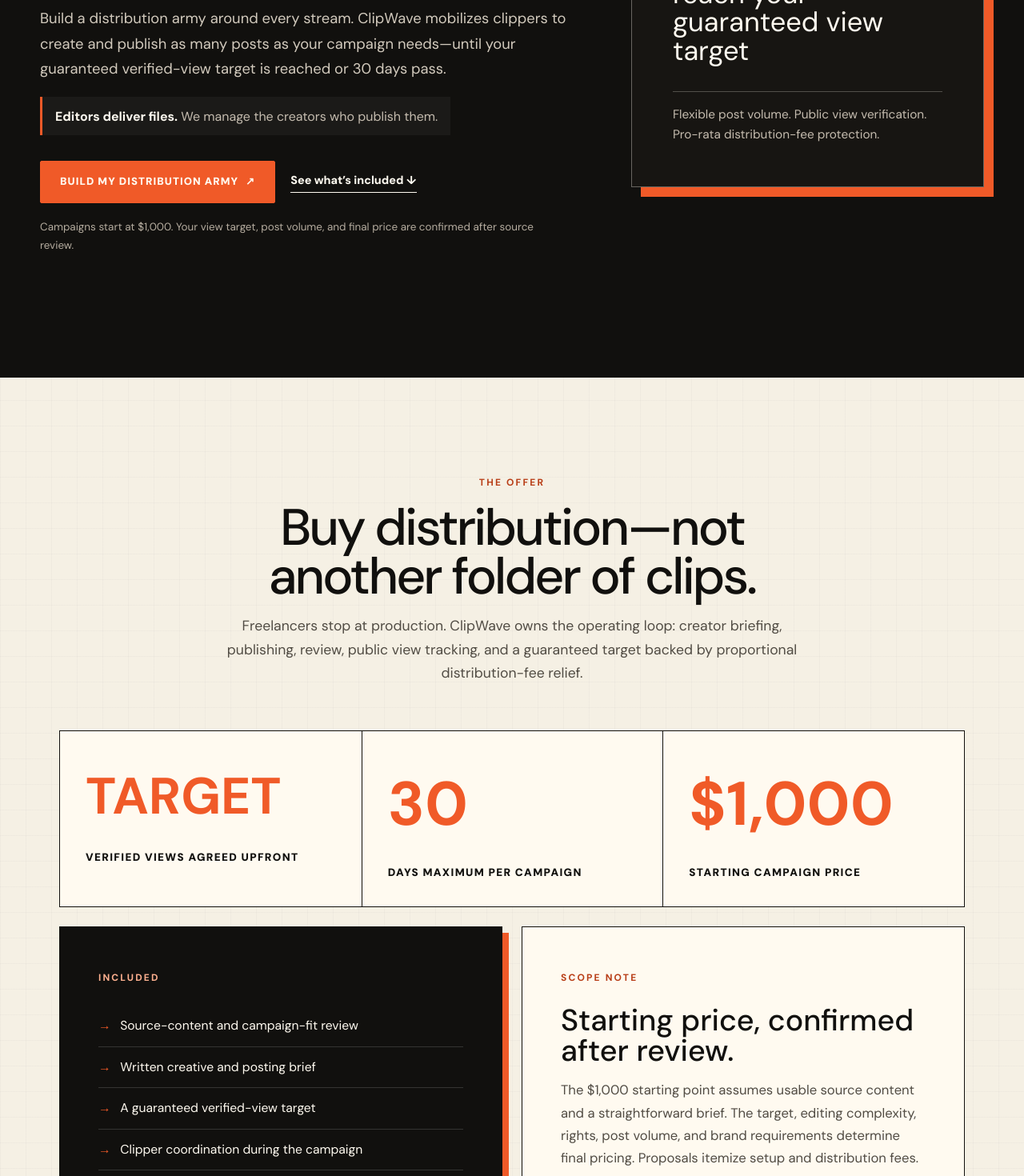
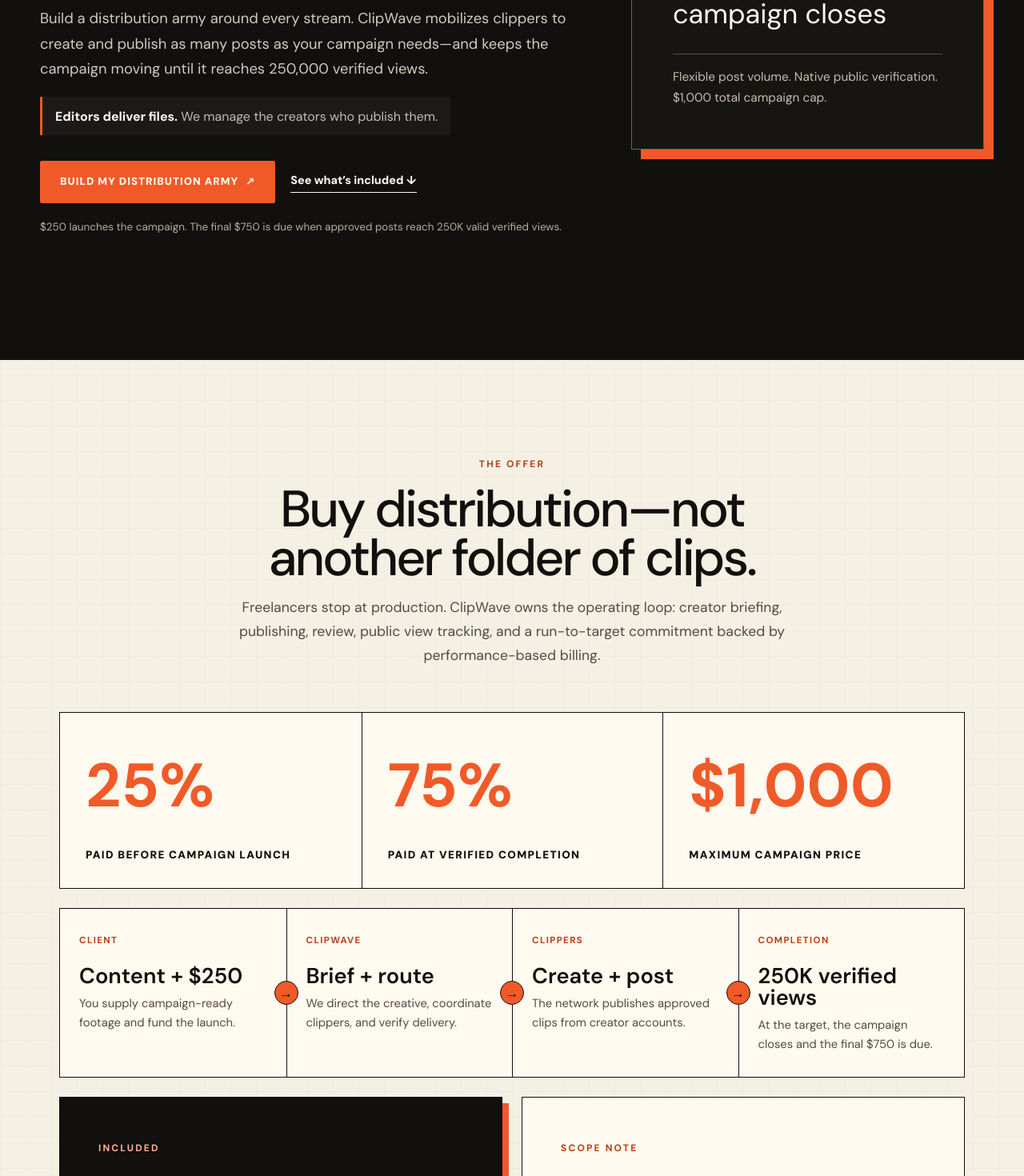
Before and after one commit to mrgyatso/clipping-site, a Next.js app: page / in a window 1280 px wide. Shown: the part 620-2090 px from the top of the page at 80% size. Built offline with nearby package versions, Linux system fonts and the light colour scheme; no server answers.

Commit message:
feat: launch run-to-250k campaign offer

```diff
--- a/app/api/leads/route.ts
+++ b/app/api/leads/route.ts
@@ -2,12 +2,10 @@
 import type {
   BudgetRange,
   CampaignGoal,
-  LaunchWindow,
   LeadAttribution,
   LeadClassification,
   LeadSubmission,
   SourceReadiness,
-  ViewTargetRange,
 } from "@/data/site";
 import { siteConfig } from "@/data/site";
 
@@ -27,21 +25,10 @@
   "2500_4999",
   "5000_plus",
 ]);
-const viewTargetRanges = new Set<ViewTargetRange>([
-  "100k_499k",
-  "500k_999k",
-  "1m_4_9m",
-  "5m_plus",
-]);
 const sourceReadinessValues = new Set<SourceReadiness>([
   "ready",
   "needs_preparation",
   "not_ready",
-]);
-const launchWindows = new Set<LaunchWindow>([
-  "within_30_days",
-  "one_to_three_months",
-  "later",
 ]);
 
 function clean(value: unknown, maxLength = 300) {
@@ -62,11 +49,8 @@
 function classify(
   budgetRange: BudgetRange,
   sourceReadiness: SourceReadiness,
-  launchWindow: LaunchWindow,
 ): LeadClassification {
-  return budgetRange !== "under_1000" &&
-    sourceReadiness === "ready" &&
-    launchWindow === "within_30_days"
+  return budgetRange !== "under_1000" && sourceReadiness === "ready"
     ? "qualified"
     : "manual_review";
 }
@@ -125,9 +109,7 @@
   const sourceContentUrl = clean(body.sourceContentUrl, 1000);
   const campaignGoal = clean(body.campaignGoal) as CampaignGoal;
   const budgetRange = clean(body.budgetRange) as BudgetRange;
-  const viewTargetRange = clean(body.viewTargetRange) as ViewTargetRange;
   const sourceReadiness = clean(body.sourceReadiness) as SourceReadiness;
-  const launchWindow = clean(body.launchWindow) as LaunchWindow;
   const notes = clean(body.notes, 3000);
 
   const invalid =
@@ -137,9 +119,7 @@
     !validUrl(sourceContentUrl) ||
     !campaignGoals.has(campaignGoal) ||
     !budgetRanges.has(budgetRange) ||
-    !viewTargetRanges.has(viewTargetRange) ||
-    !sourceReadinessValues.has(sourceReadiness) ||
-    !launchWindows.has(launchWindow);
+    !sourceReadinessValues.has(sourceReadiness);
 
   if (invalid) {
     return NextResponse.json(
@@ -168,11 +148,7 @@
     );
   }
 
-  const classification = classify(
-    budgetRange,
-    sourceReadiness,
-    launchWindow,
-  );
+  const classification = classify(budgetRange, sourceReadiness);
   const lead: LeadSubmission = {
     name,
     email,
@@ -180,9 +156,7 @@
     sourceContentUrl,
     campaignGoal,
     budgetRange,
-    viewTargetRange,
     sourceReadiness,
-    launchWindow,
     notes: notes || undefined,
     classification,
     attribution: sanitizeAttribution(body.attribution),
@@ -225,9 +199,8 @@
           `Source content: ${sourceContentUrl}`,
           `Goal: ${campaignGoal}`,
           `Budget: ${budgetRange}`,
-          `Desired verified-view target: ${viewTargetRange}`,
+          "Offer: $1,000 / 250K verified views",
           `Source readiness: ${sourceReadiness}`,
-          `Launch window: ${launchWindow}`,
           `Notes: ${notes || "—"}`,
           `Attribution: ${JSON.stringify(lead.attribution)}`,
           `Submitted: ${lead.submittedAt}`,
@@ -263,7 +236,7 @@
       name,
       email,
       company,
-      view_target: viewTargetRange,
+      campaign_offer: "250k_verified_views",
       utm_source: lead.attribution.source ?? "",
       utm_medium: lead.attribution.medium ?? "",
       utm_campaign: lead.attribution.campaign ?? "",
--- a/app/globals.css
+++ b/app/globals.css
@@ -154,7 +154,7 @@
   box-shadow: 12px 12px 0 var(--orange);
 }
 .panel-label { display: block; color: var(--orange-light); font-family: var(--font-mono); font-size: .74rem; font-weight: 700; letter-spacing: .18em; text-transform: uppercase; }
-.hero-panel strong { display: block; margin-top: 2rem; color: var(--orange); font-family: var(--font-mono); font-size: clamp(6rem, 13vw, 11rem); font-weight: 700; line-height: .7; }
+.hero-panel strong { display: block; margin-top: 2rem; color: var(--orange); font-family: var(--font-mono); font-size: clamp(4.5rem, 8vw, 7.5rem); font-weight: 700; letter-spacing: -.08em; line-height: .8; }
 .hero-panel > span:nth-of-type(2) { display: block; max-width: 300px; margin-top: 1.7rem; font-family: var(--font-display); font-size: 2.15rem; line-height: 1.04; }
 .panel-rule { height: 1px; margin: 2rem 0 1rem; background: rgba(255, 250, 240, .25); }
 .hero-panel p { color: #c5bcaf; font-size: .96rem; line-height: 1.65; }
@@ -175,8 +175,14 @@
 .metric-card { min-height: 210px; padding: 2rem; background: var(--paper-light); }
 .metric-card + .metric-card { border-left: 1px solid var(--ink); }
 .metric-card strong { display: block; color: var(--orange); font-family: var(--font-mono); font-size: clamp(3.3rem, 6vw, 5.5rem); font-weight: 700; }
-.metric-card:first-child strong { font-size: clamp(2.8rem, 5vw, 4.5rem); }
 .metric-card span { display: block; margin-top: 1rem; font-size: .84rem; font-weight: 900; letter-spacing: .1em; line-height: 1.45; text-transform: uppercase; }
+.value-flow { display: grid; grid-template-columns: repeat(4, 1fr); margin-top: 1.5rem; border: 1px solid var(--ink); background: var(--paper-light); }
+.value-flow article { position: relative; min-height: 210px; padding: 1.5rem; }
+.value-flow article + article { border-left: 1px solid var(--ink); }
+.value-flow article > span { color: var(--orange-ink); font-family: var(--font-mono); font-size: .72rem; font-weight: 700; letter-spacing: .12em; text-transform: uppercase; }
+.value-flow h3 { margin: 1.2rem 0 .65rem; font-family: var(--font-display); font-size: 1.7rem; font-weight: 520; line-height: 1; }
+.value-flow p { color: var(--muted); font-size: .92rem; line-height: 1.6; }
+.value-flow b { position: absolute; z-index: 1; top: 50%; right: -15px; display: grid; width: 30px; height: 30px; place-items: center; border: 1px solid var(--ink); border-radius: 50%; background: var(--orange); transform: translateY(-50%); }
 .included-grid { display: grid; grid-template-columns: 1fr 1fr; gap: 1.5rem; margin-top: 1.5rem; }
 .dark-card, .outline-card { min-height: 330px; padding: clamp(2rem, 4vw, 3rem); border: 1px solid var(--ink); }
 .dark-card { background: var(--ink); color: var(--paper-light); box-shadow: 8px 8px 0 var(--orange); }
@@ -372,6 +378,12 @@
   font-size: 1.12rem;
   line-height: 1.7;
 }
+.clipper-perks { display: grid; grid-template-columns: repeat(3, 1fr); margin-top: 3rem; border: 1px solid rgba(255, 255, 255, .35); text-align: left; }
+.clipper-perks article { min-height: 190px; padding: 1.5rem; background: rgba(255, 255, 255, .035); }
+.clipper-perks article + article { border-left: 1px solid rgba(255, 255, 255, .35); }
+.clipper-perks span { color: var(--orange-light); font-family: var(--font-mono); font-size: .72rem; font-weight: 700; }
+.clipper-perks h2 { margin: 1rem 0 .7rem; font-family: var(--font-display); font-size: 1.65rem; font-weight: 500; line-height: 1; }
+.clipper-perks p { color: #c5bcaf; font-size: .92rem; line-height: 1.6; }
 .community-links { display: grid; grid-template-columns: 1fr 1fr; gap: 1rem; margin-top: 3rem; }
 .community-link {
   display: grid;
@@ -424,6 +436,10 @@
   .metric-grid, .proof-grid, .objection-grid, .case-grid, .testimonial-grid { grid-template-columns: 1fr; }
   .metric-card + .metric-card { border-top: 1px solid var(--ink); border-left: 0; }
   .included-grid, .footer-main { grid-template-columns: 1fr; }
+  .value-flow { grid-template-columns: 1fr 1fr; }
+  .value-flow article:nth-child(3) { border-left: 0; }
+  .value-flow article:nth-child(n + 3) { border-top: 1px solid var(--ink); }
+  .value-flow article:nth-child(2) b { top: auto; right: 50%; bottom: -15px; transform: translateX(50%) rotate(90deg); }
   .step { grid-template-columns: 45px 1fr; }
   .step p { grid-column: 2; }
 }
@@ -439,6 +455,15 @@
   .form-actions { flex-direction: column; }
   .form-actions-or { width: 100%; height: 24px; flex-basis: 24px; }
   .community-links { grid-template-columns: 1fr; }
+  .clipper-perks { grid-template-columns: 1fr; }
+  .clipper-perks article { min-height: 0; }
+  .clipper-perks article + article { border-top: 1px solid rgba(255, 255, 255, .35); border-left: 0; }
+  .value-flow { grid-template-columns: 1fr; }
+  .value-flow article + article,
+  .value-flow article:nth-child(3) { border-left: 0; }
+  .value-flow article:nth-child(n + 2) { border-top: 1px solid var(--ink); }
+  .value-flow b,
+  .value-flow article:nth-child(2) b { top: auto; right: 50%; bottom: -15px; transform: translateX(50%) rotate(90deg); }
   .community-link { min-height: 120px; grid-template-columns: 50px 1fr auto; padding: 1.15rem; }
   .community-mark { width: 50px; height: 50px; }
   .community-mark svg { width: 34px; height: 34px; }
--- a/app/layout.tsx
+++ b/app/layout.tsx
@@ -41,7 +41,7 @@
 export const metadata: Metadata = {
   metadataBase: new URL(siteUrl),
   title: {
-    default: "Managed Clipping Campaigns | ClipWave",
+    default: "250K Verified-View Campaign | ClipWave",
     template: "%s | ClipWave",
   },
   description: siteConfig.description,
@@ -49,13 +49,13 @@
   openGraph: {
     type: "website",
     siteName: siteConfig.name,
-    title: "Managed Clipping Campaigns | ClipWave",
+    title: "250K Verified-View Campaign | ClipWave",
     description: siteConfig.description,
     url: "/",
   },
   twitter: {
     card: "summary_large_image",
-    title: "Managed Clipping Campaigns | ClipWave",
+    title: "250K Verified-View Campaign | ClipWave",
     description: siteConfig.description,
   },
 };
--- a/app/page.tsx
+++ b/app/page.tsx
@@ -4,31 +4,54 @@
 import { faqs, processProof } from "@/data/site";
 
 const deliverables = [
-  ["TARGET", "verified views agreed upfront"],
-  ["30", "days maximum per campaign"],
-  ["$1,000", "starting campaign price"],
+  ["25%", "paid before campaign launch"],
+  ["75%", "paid at verified completion"],
+  ["$1,000", "maximum campaign price"],
+] as const;
+
+const valueFlow = [
+  {
+    label: "Client",
+    title: "Content + $250",
+    body: "You supply campaign-ready footage and fund the launch.",
+  },
+  {
+    label: "ClipWave",
+    title: "Brief + route",
+    body: "We direct the creative, coordinate clippers, and verify delivery.",
+  },
+  {
+    label: "Clippers",
+    title: "Create + post",
+    body: "The network publishes approved clips from creator accounts.",
+  },
+  {
+    label: "Completion",
+    title: "250K verified views",
+    body: "At the target, the campaign closes and the final $750 is due.",
+  },
 ] as const;
 
 const steps = [
   {
     number: "01",
-    title: "We set the target",
-    body: "You share the content, view goal, launch timing, and constraints. We review the source and confirm a guaranteed verified-view target and itemized price.",
+    title: "We qualify the source",
+    body: "You share the footage, goal, and constraints. We confirm that the material can support the 250K verified-view campaign.",
   },
   {
     number: "02",
-    title: "We define the brief",
-    body: "Clip direction, brand boundaries, approval criteria, platforms, and reporting expectations are agreed before production.",
+    title: "You fund the launch",
+    body: "The first $250 secures campaign setup. We agree on clip direction, brand boundaries, platforms, and approval criteria.",
   },
   {
     number: "03",
     title: "We mobilize the army",
-    body: "Clippers create and publish from creator accounts. We coordinate the campaign, review submissions, and scale approved post volume toward the target.",
+    body: "Clippers create and publish from creator accounts. We coordinate, review, and keep approved posts moving until they reach the target.",
   },
   {
     number: "04",
-    title: "We verify the views",
-    body: "The campaign ends when the target is reached or at the day-30 cutoff. You receive approved post links, public platform counts, and the final guarantee calculation.",
+    title: "We close at 250K",
+    body: "We capture the native public counts, deliver the campaign record, and invoice the final $750 when valid verified views reach 250K.",
   },
 ] as const;
 
@@ -45,8 +68,8 @@
             <p>
               Build a distribution army around every stream. ClipWave mobilizes
               clippers to create and publish as many posts as your campaign
-              needs—until your guaranteed verified-view target is reached or 30
-              days pass.
+              needs—and keeps the campaign moving until it reaches 250,000
+              verified views.
             </p>
             <p className="hero-mechanism">
               <strong>Editors deliver files.</strong> We manage the creators who
@@ -65,18 +88,18 @@
               </Link>
             </div>
             <p className="microcopy">
-              Campaigns start at $1,000. Your view target, post volume, and
-              final price are confirmed after source review.
+              $250 launches the campaign. The final $750 is due when approved
+              posts reach 250K valid verified views.
             </p>
           </div>
           <div className="hero-panel" aria-label="Campaign guarantee overview">
             <span className="panel-label">Campaign / target-led</span>
-            <strong>30</strong>
-            <span>days maximum to reach your guaranteed view target</span>
+            <strong>250K</strong>
+            <span>verified views before the campaign closes</span>
             <div className="panel-rule" />
             <p>
-              Flexible post volume. Public view verification. Pro-rata
-              distribution-fee protection.
+              Flexible post volume. Native public verification. $1,000 total
+              campaign cap.
             </p>
           </div>
         </section>
@@ -88,7 +111,7 @@
             <p>
               Freelancers stop at production. ClipWave owns the operating loop:
               creator briefing, publishing, review, public view tracking, and a
-              guaranteed target backed by proportional distribution-fee relief.
+              run-to-target commitment backed by performance-based billing.
             </p>
           </div>
           <div className="metric-grid reveal">
@@ -99,27 +122,39 @@
               </article>
             ))}
           </div>
+          <div className="value-flow reveal" aria-label="How campaign value moves">
+            {valueFlow.map((item, index) => (
+              <article key={item.label}>
+                <span>{item.label}</span>
+                <h3>{item.title}</h3>
+                <p>{item.body}</p>
+                {index < valueFlow.length - 1 && (
+                  <b aria-hidden="true">→</b>
+                )}
+              </article>
+            ))}
+          </div>
           <div className="included-grid reveal">
             <article className="dark-card">
               <span className="kicker light">Included</span>
               <ul className="check-list">
                 <li>Source-content and campaign-fit review</li>
                 <li>Written creative and posting brief</li>
-                <li>A guaranteed verified-view target</li>
+                <li>A fixed 250K verified-view target</li>
                 <li>Clipper coordination during the campaign</li>
                 <li>Review against agreed approval criteria</li>
-                <li>As many approved posts as the agreed scope needs</li>
+                <li>As many approved posts as the campaign needs</li>
                 <li>Public view tracking and a delivery record</li>
               </ul>
             </article>
             <article className="outline-card">
               <span className="kicker">Scope note</span>
-              <h3>Starting price, confirmed after review.</h3>
+              <h3>One target. One campaign cap.</h3>
               <p>
-                The $1,000 starting point assumes usable source content and a
-                straightforward brief. The target, editing complexity, rights,
-                post volume, and brand requirements determine final pricing.
-                Proposals itemize setup and distribution fees.
+                The $250 launch payment covers source review, briefing, routing,
+                and management. The remaining $750 is due at 250K valid verified
+                views. If the campaign ends early under the signed terms, only
+                that completion balance is prorated to delivered views.
               </p>
             </article>
           </div>
@@ -169,19 +204,19 @@
         <section className="qualification section" id="qualification">
           <div className="qualification-copy reveal">
             <span className="kicker light">Campaign qualification</span>
-            <h2>Check whether the pilot fits your next 30 days.</h2>
+            <h2>Check whether your content can carry the campaign.</h2>
             <p>
-              Ready-to-share source content, at least a $1,000 budget, and a
-              launch target within 30 days unlock scheduling after successful
-              submission. Other requests receive a manual review.
+              Ready-to-share source content and a $1,000 campaign budget unlock
+              scheduling after successful submission. Other requests receive a
+              manual review.
             </p>
             <div className="prepare-card">
               <span>Qualified-call preparation</span>
               <ul>
                 <li>Your primary source-content link</li>
-                <li>Your preferred verified-view target</li>
+                <li>Your primary campaign goal</li>
                 <li>Brand, rights, or compliance constraints</li>
-                <li>Your ideal launch date</li>
+                <li>Confirmation that the $250 launch payment is ready</li>
               </ul>
             </div>
           </div>
@@ -200,8 +235,8 @@
               <span>It is</span>
               <h3>A verified distribution target</h3>
               <p>
-                Approved campaign posts count toward a view target measured
-                from native public platform counters at the cutoff.
+                Approved campaign posts run toward 250K views measured from
+                native public platform counters when the campaign closes.
               </p>
             </article>
             <article>
--- a/components/site-shell.tsx
+++ b/components/site-shell.tsx
@@ -42,8 +42,8 @@
         <div>
           <Logo />
           <p>
-            Guaranteed-view distribution campaigns for YouTubers and live
-            sellers with content ready to move.
+            A $1,000 distribution campaign that keeps moving until approved
+            posts reach 250,000 verified views.
           </p>
         </div>
         <div className="footer-links">
@@ -67,7 +67,7 @@
       </div>
       <div className="footer-bottom">
         <span>© {new Date().getFullYear()} {siteConfig.name}</span>
-        <span>View guarantees apply only under an eligible signed campaign scope.</span>
+        <span>The 250K commitment applies only under an accepted campaign agreement.</span>
       </div>
     </footer>
   );
--- a/data/site.ts
+++ b/data/site.ts
@@ -13,14 +13,7 @@
   | "2500_4999"
   | "5000_plus";
 
-export type ViewTargetRange =
-  | "100k_499k"
-  | "500k_999k"
-  | "1m_4_9m"
-  | "5m_plus";
-
 export type SourceReadiness = "ready" | "needs_preparation" | "not_ready";
-export type LaunchWindow = "within_30_days" | "one_to_three_months" | "later";
 
 export type LeadAttribution = {
   source?: string;
@@ -39,9 +32,7 @@
   sourceContentUrl: string;
   campaignGoal: CampaignGoal;
   budgetRange: BudgetRange;
-  viewTargetRange: ViewTargetRange;
   sourceReadiness: SourceReadiness;
-  launchWindow: LaunchWindow;
   notes?: string;
   classification: LeadClassification;
   attribution: LeadAttribution;
@@ -65,7 +56,7 @@
 export const siteConfig = {
   name: "ClipWave",
   description:
-    "Guaranteed-view distribution campaigns for YouTubers and live sellers with content ready to move.",
+    "A $1,000 distribution campaign that runs until approved posts reach 250,000 verified views.",
   bookingDuration: "30 minutes",
   calLink: process.env.NEXT_PUBLIC_CAL_LINK ?? "zack-woods-si9bra/30min",
   whopUrl: process.env.NEXT_PUBLIC_WHOP_URL ?? "#",
@@ -93,7 +84,7 @@
   },
   {
     title: "A delivery record",
-    body: "You receive a campaign-level record of approved posts, public platform counts, cutoff dates, and verified views toward the guarantee.",
+    body: "You receive a campaign-level record of approved posts, public platform counts, the closing measurement, and verified views toward 250K.",
   },
 ] as const;
 
@@ -101,22 +92,22 @@
   {
     question: "What is included in the pilot?",
     answer:
-      "Campaign setup, a written brief, clipper coordination, review, flexible post volume within the agreed scope, and public view tracking. The campaign runs until its guaranteed verified-view target is reached or 30 days after the first approved post goes live.",
+      "Source review, campaign launch, a written brief, clipper coordination, flexible approved post volume, and public view tracking. The campaign continues until approved posts reach 250,000 valid verified views unless it ends early under the signed terms.",
   },
   {
     question: "Do you guarantee views?",
     answer:
-      "For eligible campaigns, yes. Your signed proposal defines a verified-view target and itemizes the distribution fee. If approved campaign posts fall short at the day-30 cutoff, the undelivered percentage is refunded from that distribution fee. Setup and strategy fees are nonrefundable.",
+      "For an accepted campaign, the target is 250,000 valid verified views. You pay $250 to launch and the $750 completion balance when the target is reached. If the campaign ends early under the signed terms, only that $750 balance is prorated to valid views delivered.",
   },
   {
-    question: "Why does the pilot start at $1,000?",
+    question: "How does the $1,000 campaign price work?",
     answer:
-      "The guaranteed view target, source length, editing complexity, rights, brand constraints, and required post volume all affect the work involved. We review your source content before confirming the target, itemized fees, and final price.",
+      "$250 is paid before launch for source review, briefing, routing, and campaign management. The remaining $750 is due when approved campaign posts reach 250,000 valid verified views. Total charges are capped at $1,000.",
   },
   {
     question: "How are verified views counted?",
     answer:
-      "We sum native public view counters on approved, recorded campaign posts at the campaign cutoff. Removed, private, duplicate, paid or promoted, fraudulent, and otherwise invalid views or posts do not count.",
+      "We sum native public view counters on approved, recorded campaign posts when the campaign reaches 250K or ends early. Removed, private, duplicate, paid or promoted, fraudulent, and otherwise invalid views or posts do not count.",
   },
   {
     question: "What source content works best?",
@@ -124,11 +115,6 @@
       "Podcasts, interviews, streams, webinars, product demos, and other footage with clear moments and enough usable material for multiple vertical edits.",
   },
   {
-    question: "What if I am not ready to launch within 30 days?",
-    answer:
-      "Your submission goes to manual review. We will assess fit and respond by email rather than opening the scheduling calendar immediately.",
-  },
-  {
     question: "Can I apply as a clipper?",
     answer:
       "Yes. Visit the separate For Clippers page to join the ClipWave community through Whop or Discord.",
```
Also changed, not shown: app/for-clippers/page.tsx (+25 -4 lines), app/terms/page.tsx (+28 -21 lines), components/interactive.tsx (+8 -27 lines).
